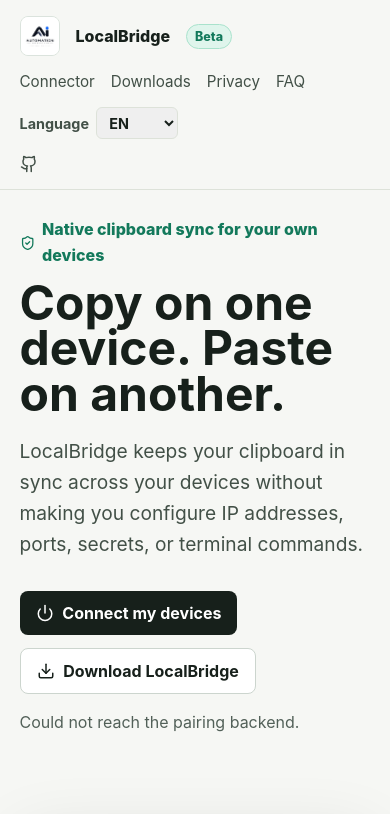
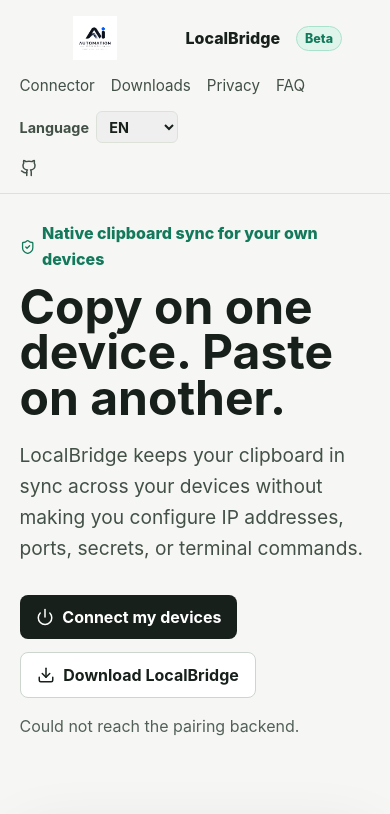
Before and after one commit to jamiyangarav10-web/beta-clipboard-, a React (Vite) app in the folder apps/web/: page / in a window 390 px wide. Shown: the top 814 px of the page. Built offline with nearby package versions, Linux system fonts and the light colour scheme; no server answers.

Commit message:
Improve header logo sizing

```diff
--- a/apps/web/src/styles.css
+++ b/apps/web/src/styles.css
@@ -71,11 +71,9 @@
 }
 
 .brand-logo {
-  border: 1px solid #dbe3dd;
-  border-radius: 8px;
-  height: 40px;
-  object-fit: cover;
-  width: 40px;
+  height: 52px;
+  object-fit: contain;
+  width: 180px;
 }
 
 .brand-mark {
@@ -487,6 +485,11 @@
     flex-wrap: wrap;
   }
 
+  .brand-logo {
+    height: 44px;
+    width: 150px;
+  }
+
   .language-select {
     width: 100%;
   }
```
